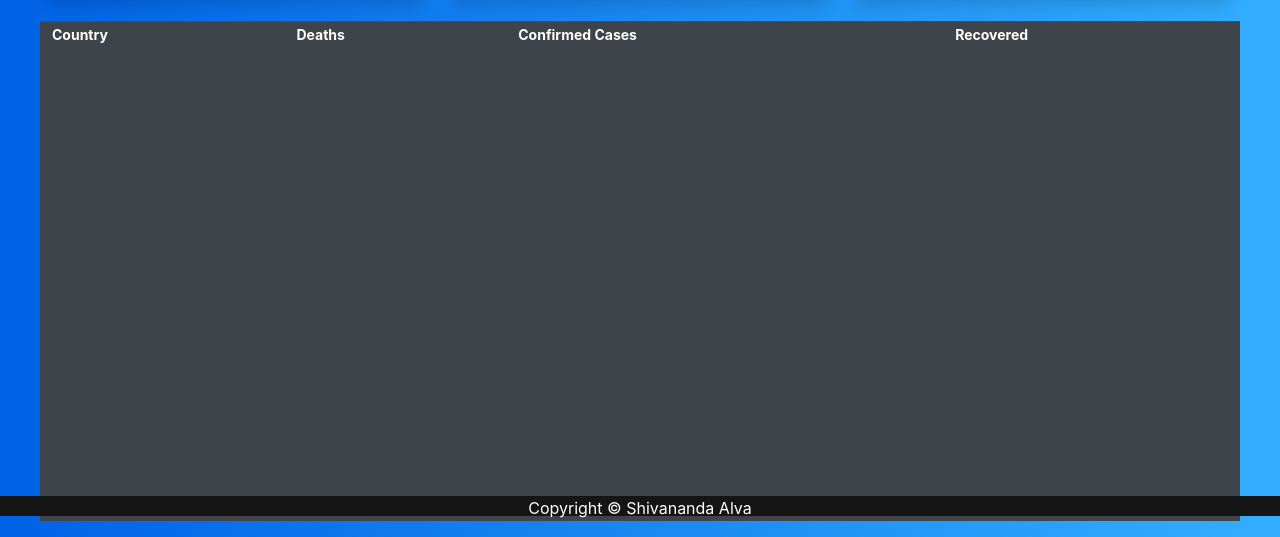
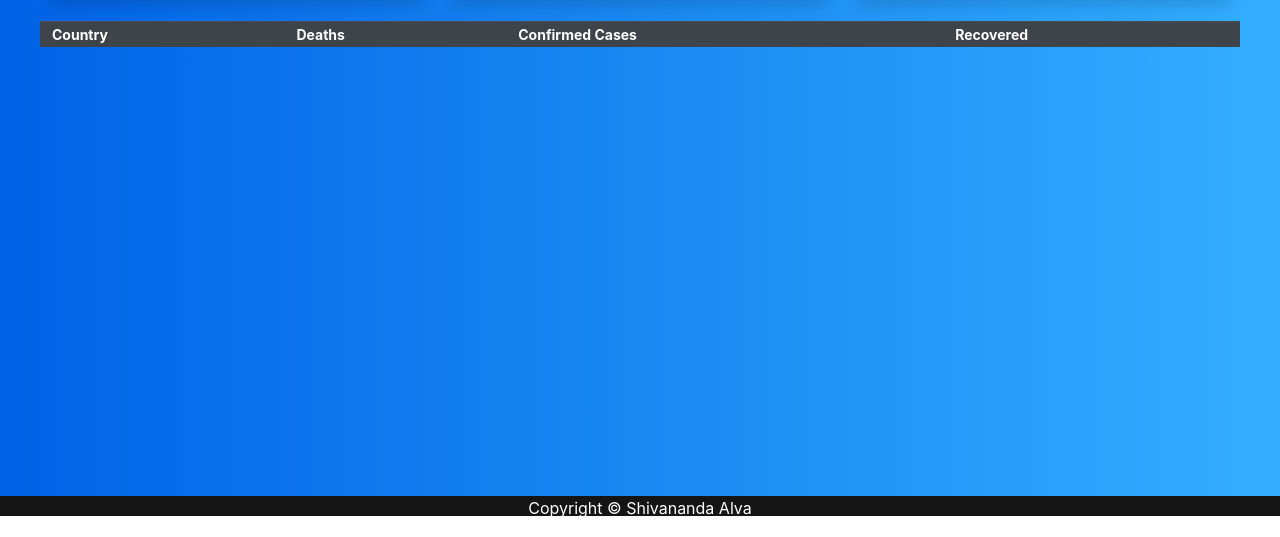
Before and after one commit to shivanandaalva/COVID19-Tracker-Live, a plain HTML site: page index.html in a window 1280 px wide. Shown: the part 284-821 px from the top of the page. After the commit the page ends 800 px from the top, so only its background shows below. Drawn offline with nearby package versions, Linux system fonts and the light colour scheme; no server answers.

Commit message:
Update style.css

```diff
--- a/style.css
+++ b/style.css
@@ -41,6 +41,9 @@ body{
 line-height: 1px;
 font-size:14px;
   overflow-y:scroll;
-   height:500px;
+   height:50%;
   overflow:hidden;
 }
+table{
+  width:100%;
+}
```
